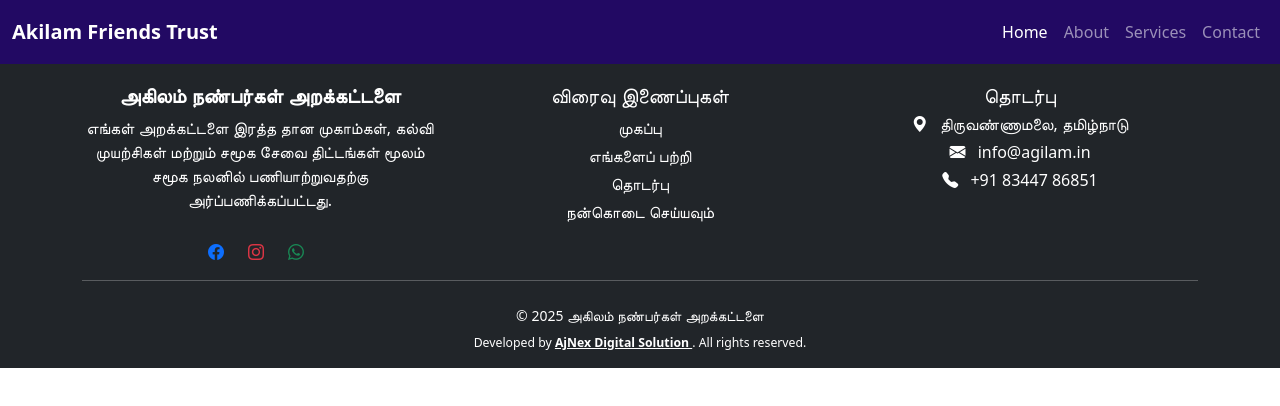
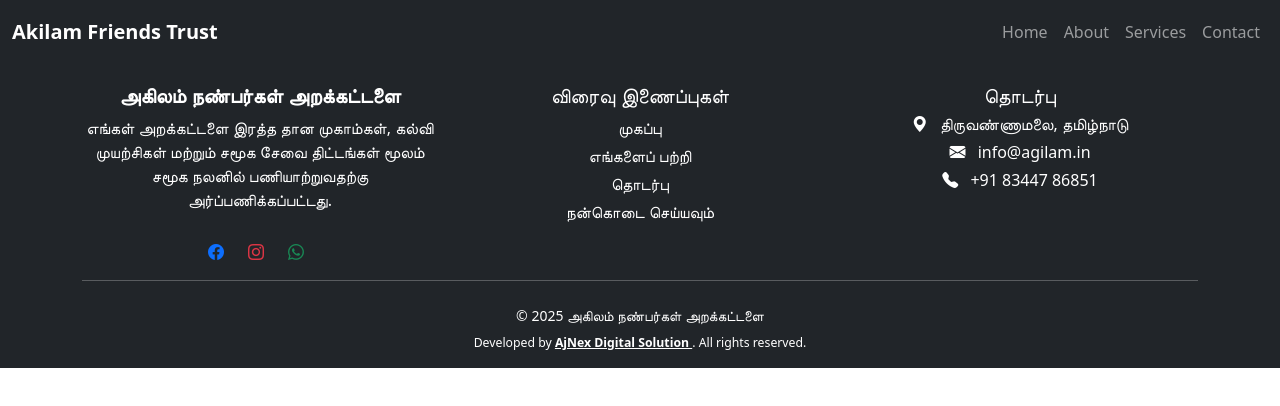
Before and after one commit to Ajith-Mathiyazhagan/agilam, a React (Create React App) app: page /Header in a window 1280 px wide. Shown: the top 406 px of the page. Built offline with nearby package versions, Linux system fonts and the light colour scheme; no server answers.

Commit message:
Update frontend

```diff
--- a/src/Pages/Header.js
+++ b/src/Pages/Header.js
@@ -1,15 +1,52 @@
+// Header.jsx
 import React from "react";
+import { useNavigate } from "react-router-dom";
 
 const Header = () => {
+  const navigate = useNavigate();
+
+  const handleNavClick = (path) => {
+    const navCollapseEl = document.getElementById("navbarNav");
+
+    // If Bootstrap JS is available, use its events so we navigate after the collapse finishes
+    if (window.bootstrap && navCollapseEl) {
+      // If already closed, go immediately
+      if (!navCollapseEl.classList.contains("show")) {
+        navigate(path);
+        return;
+      }
+
+      // Wait for the collapse to finish, then navigate
+      const onHidden = () => navigate(path);
+      navCollapseEl.addEventListener("hidden.bs.collapse", onHidden, { once: true });
+
+      // get or create the Bootstrap Collapse instance then hide
+      const bsInst =
+        window.bootstrap.Collapse.getInstance(navCollapseEl) ||
+        new window.bootstrap.Collapse(navCollapseEl);
+      bsInst.hide();
+      return;
+    }
+
+    // Fallback (no bootstrap JS): try to click the toggler if visible and collapse is open
+    const toggler = document.querySelector(".navbar-toggler");
+    if (toggler && getComputedStyle(toggler).display !== "none") {
+      if (navCollapseEl && navCollapseEl.classList.contains("show")) {
+        toggler.click();
+      }
+    }
+
+    // finally navigate
+    navigate(path);
+  };
+
   return (
-    <nav className="navbar navbar-expand-lg navbar-dark  fixed-top">
+    <nav className="navbar navbar-expand-lg navbar-dark fixed-top bg-dark">
       <div className="container-fluid p-1">
-        {/* Brand / Logo */}
         <a className="navbar-brand fw-bold mx-2" href="/">
           Akilam Friends Trust
         </a>
 
-        {/* Toggle button for mobile view */}
         <button
           className="navbar-toggler mx-3"
           type="button"
@@ -22,28 +59,27 @@ const Header = () => {
           <span className="navbar-toggler-icon"></span>
         </button>
 
-        {/* Navbar links */}
         <div className="collapse navbar-collapse mx-2" id="navbarNav">
           <ul className="navbar-nav ms-auto">
             <li className="nav-item">
-              <a className="nav-link active" href="/FounderDetails">
+              <button className="nav-link btn text-start" onClick={() => handleNavClick("/")}>
                 Home
-              </a>
+              </button>
             </li>
             <li className="nav-item">
-              <a className="nav-link" href="/">
+              <button className="nav-link btn text-start" onClick={() => handleNavClick("/FounderDetails")}>
                 About
-              </a>
+              </button>
             </li>
             <li className="nav-item">
-              <a className="nav-link" href="/">
+              <button className="nav-link btn text-start" onClick={() => handleNavClick("/Services")}>
                 Services
-              </a>
+              </button>
             </li>
             <li className="nav-item">
-              <a className="nav-link" href="/">
+              <button className="nav-link btn text-start" onClick={() => handleNavClick("/Contact")}>
                 Contact
-              </a>
+              </button>
             </li>
           </ul>
         </div>
```
